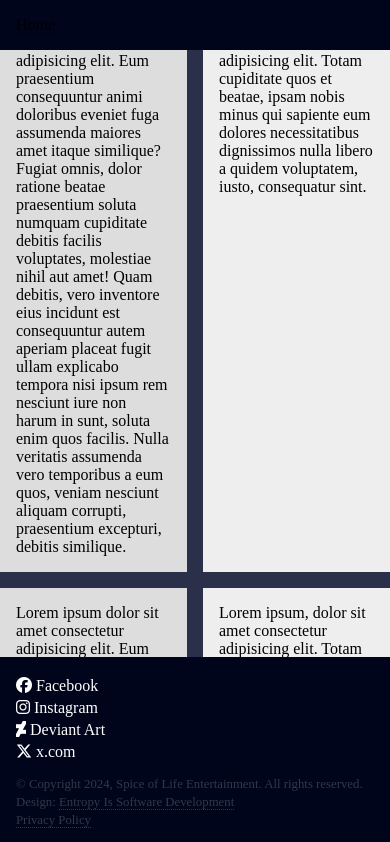
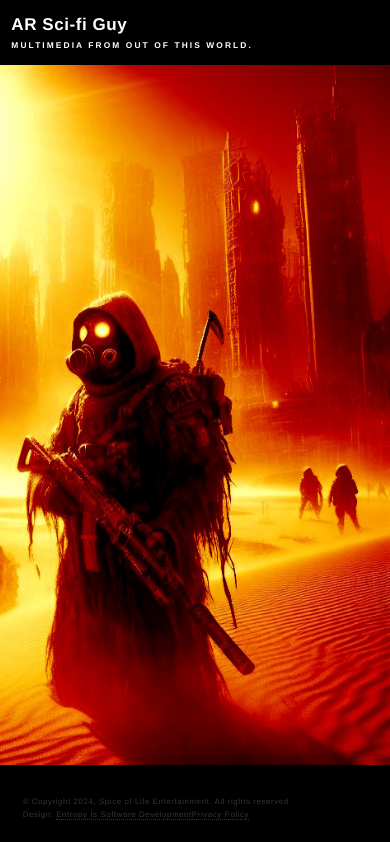
Before and after one commit to EntropyIs/ar-scifi-guy.com, a plain HTML site: page index.html in a window 390 px wide. Shown: the top 842 px of the page. Drawn offline with Linux system fonts and the light colour scheme.

Commit message:
Add: Base Layout Under Contstruction

```diff
--- a/assets/css/main.css
+++ b/assets/css/main.css
@@ -1,7 +1,19 @@
 /* Color Palet */
 :root {
+    --font-color-main: #FFFFFFFF;
+    --font-color-banner: #FFFFFFFF;
+
+    --link-color-hover: #9BF1FFFF;
+    --link-color-active: #53E3FBFF;
+
+
+    --background-color-header: #000000FF;
+    --background-color-main: #000000FF;
+
+    /*
     --background-color-header: #00051CFF;
     --background-color-main: #2A2F4AFF;
+    */
 }
 
 
@@ -17,7 +29,7 @@ body {
     display: grid;
 
     grid-template-columns: 1fr 2fr;
-    grid-template-rows: 3fr 1fr;
+    grid-template-rows: min-content;
     grid-template-areas:
         "header page-content"
         "footer page-content";
@@ -27,41 +39,44 @@ body {
     min-height: 100vh;
 
     background: var(--background-color-header);
+
+    color: var(--font-color-main);
+
+    font-family: "Source Sans Pro", Helvetica, sans-serif;
+    font-size: 17pt;
+    font-weight: 300;
+
+    letter-spacing: 0.025em;
+    line-height: 1.65;
 }
 
     @media screen and (max-width: 480px) {
         body {
-            grid-template-columns: auto;
+            grid-template-columns: 100vw;
             grid-template-rows: auto;
             grid-template-areas:
                 "header"
                 "page-content"
-                "page-content"
                 "footer";
+
+            background: var(--background-color-main);
         }
     }
 
-/* Links */
-a {
-    transition: color 0.2s ease-in-out, border-bottom-color 0.2s ease-in-out;
-    border-bottom: dotted 1px;
-    color: inherit;
-    text-decoration: none;
-}
 
-    a:hover {
-        border-bottom-color: transparent;
-        color: #9bf1ff !important;
-    }
-
-    a:active {
-        color: #53e3fb
-    }
-
+/* Content Layout */
 .page-content {
     grid-area: page-content;
     grid-row: 1 / span 2;
+
     background: var(--background-color-main);
+
+    background-image: url("../../images/aldo-cover-blank.jpg");
+    background-position: right center;
+    background-repeat: no-repeat;
+    background-size: cover;
+
+    min-height: 100vh;
 }
 
 .grid-container {
@@ -79,19 +94,55 @@ a {
     background: #ddd;
 }
 
+    @media screen and (max-width: 480px) {
+        .page-content {
+            padding-top: 100px
+        }
+
+        .grid-container {
+            grid-template-columns: 1fr;
+        }
+    }
+
+
+
+/* Links */
+a {
+    transition: color 0.2s ease-in-out, border-bottom-color 0.2s ease-in-out;
+    border-bottom: dotted 1px;
+    color: inherit;
+    text-decoration: none;
+}
+
+    a:hover {
+        border-bottom-color: transparent;
+        color: var(--link-color-hover) !important;
+    }
+
+    a:active {
+        color: var(--link-color-active)
+    }
+
+
 /* Header */
-
 .header {
     grid-area: header;
     position: sticky;
     top: 0;
 
+    padding: 1em;
+
     align-self: start;
-
-    padding: 1em;
 
     background: var(--background-color-header);
 }
+
+    @media screen and (max-width: 980px) {
+        .header {
+            padding: 0.5em
+        }
+    }
+
 
     @media screen and (max-width: 480px) {
         .header  {
@@ -99,8 +150,48 @@ a {
         }
     }
 
+
+    /* Banner */
+    .header .banner {
+        color: var(--font-color-banner);
+        background: var(--background-color-header);
+    }
+
+        .header .banner h1 {
+            font-size: 2em;
+        }
+
+        .header .banner p {
+            font-size: 0.7em;
+            font-weight: 600;
+            letter-spacing: 0.25em;
+            text-transform: uppercase;
+        }
+
+        @media screen and (max-width: 980px) {
+            .header .banner h1 {
+                font-size: 0.75em;
+            }
+
+            .header .banner p {
+                font-size: 0.37em;
+            }
+        }
+
+
+    /* Navigation */
+    .header .navigation {
+        padding-top: 1em;
+    }
+
+        @media screen and (max-width: 980px) {
+            .header .navigation {
+                padding-top: 0.5em;
+            }
+        }
+
+
 /* Footer */
-
 .footer {
     grid-area: footer;
     position: sticky;
@@ -116,6 +207,7 @@ a {
     @media screen and (max-width: 480px) {
         .footer  {
             background: var(--background-color-header);
+            margin: 0;
         }
     }
 
@@ -162,7 +254,7 @@ a {
     /* Copyright */
 
     .footer .copyright {
-        font-size: 0.8em;
+        font-size: 0.5em;
         list-style: none;
         padding-left: 0;
         padding-top: 1em;
@@ -172,6 +264,7 @@ a {
             border-left: solid 1px #D4D4FF1A;
             color: #FEFEFF33;
             display: inline-block;
+
             line-height: 1;
             margin-left: 1em;
             padding-left: 1em;
@@ -184,12 +277,24 @@ a {
             }
 
         @media screen and (max-width: 980px) {
+            .footer .copyright {
+                font-size: 0.35em;
+            }
+
             .footer .copyright li {
-                display: block;
                 border-left: 0;
                 margin-left: 0;
                 padding-left: 0;
                 padding-top: 0.25em;
-                line-height: inherit;
             }
         }
+
+
+/* Error Pages */
+
+/* Page Under Construction */
+.under_contruction {
+    font-size: 2em;
+    text-align: center;
+    text-shadow: -1px -1px 0 #000, 1px -1px 0 #000, -1px 1px 0 #000, 1px 1px 0 #000;
+}
--- a/assets/data/links.json
+++ b/assets/data/links.json
@@ -43,5 +43,32 @@
             ],
             "icon": "fa-brands fa-x-twitter"
         }
+    ],
+
+    "store_links": [
+        {
+            "platform": "amazon",
+            "description": "Amazon",
+            "href": {
+                "*": "https://www.amazon.com/",
+                "US": "https://www.amazon.com/",
+                "UK": "https://www.amazon.co.uk/",
+                "DE": "https://www.amazon.de/",
+                "FR": "https://www.amazon.fr/",
+                "ES": "https://www.amazon.es/",
+                "IT": "https://www.amazon.it/",
+                "NL": "https://www.amazon.nl/",
+                "JP": "https://www.amazon.co.jp/",
+                "BR": "https://www.amazon.br/",
+                "CA": "https://www.amazon.ca/",
+                "MX": "https://www.amazon.com.mx/",
+                "AU": "https://www.amazon.com.au/",
+                "IN": "https://www.amazon.in/"
+            },
+            "icon": "fa-brands fa-amazon"
+        }
     ]
 }
+
+
+// dp/B0DKMND5PY
--- a/assets/js/elements/default.elements.js
+++ b/assets/js/elements/default.elements.js
@@ -73,7 +73,7 @@ $.getJSON(`assets/data/site_map.json`, function(map_data){
     $("<nav>", {
         html : navLinks.join( " | " ),
         class : "menu"
-    }).appendTo("header");
+    }).appendTo(".navigation");
 });
 
 
@@ -84,7 +84,7 @@ $.getJSON(`assets/data/site_map.json`, function(map_data){
 $("<div>", {
     class : "inner",
     id : "footer-inner"
-}).appendTo("footer");
+}).appendTo(".footer");
 
 $("<ul>", {
     class : "icons",
--- a/index.html
+++ b/index.html
@@ -17,21 +17,18 @@
 
     <body>
         <!-- Header -->
-            <header class="header"></header>
+            <header class="header">
+                <!-- Banner -->
+                <section class="banner">
+                    <h1>AR Sci-fi Guy</h1>
+                    <p>Multimedia from out of this world.</p>
+                </section>
+
+                <!--<section class="navigation"></section>-->
+            </header>
 
         <!-- Content -->
-            <section class="page-content">
-                <article class="grid-container">
-                    <div>Lorem ipsum dolor sit amet consectetur adipisicing elit. Eum praesentium consequuntur animi doloribus eveniet fuga assumenda maiores amet itaque similique? Fugiat omnis, dolor ratione beatae praesentium soluta numquam cupiditate debitis facilis voluptates, molestiae nihil aut amet! Quam debitis, vero inventore eius incidunt est consequuntur autem aperiam placeat fugit ullam explicabo tempora nisi ipsum rem nesciunt iure non harum in sunt, soluta enim quos facilis. Nulla veritatis assumenda vero temporibus a eum quos, veniam nesciunt aliquam corrupti, praesentium excepturi, debitis similique.</div>
-                    <div>Lorem ipsum, dolor sit amet consectetur adipisicing elit. Totam cupiditate quos et beatae, ipsam nobis minus qui sapiente eum dolores necessitatibus dignissimos nulla libero a quidem voluptatem, iusto, consequatur sint.</div>
-                    <div>Lorem ipsum dolor sit amet consectetur adipisicing elit. Eum praesentium consequuntur animi doloribus eveniet fuga assumenda maiores amet itaque similique? Fugiat omnis, dolor ratione beatae praesentium soluta numquam cupiditate debitis facilis voluptates, molestiae nihil aut amet! Quam debitis, vero inventore eius incidunt est consequuntur autem aperiam placeat fugit ullam explicabo tempora nisi ipsum rem nesciunt iure non harum in sunt, soluta enim quos facilis. Nulla veritatis assumenda vero temporibus a eum quos, veniam nesciunt aliquam corrupti, praesentium excepturi, debitis similique.</div>
-                    <div>Lorem ipsum, dolor sit amet consectetur adipisicing elit. Totam cupiditate quos et beatae, ipsam nobis minus qui sapiente eum dolores necessitatibus dignissimos nulla libero a quidem voluptatem, iusto, consequatur sint.</div>
-                    <div>Lorem ipsum dolor sit amet consectetur adipisicing elit. Eum praesentium consequuntur animi doloribus eveniet fuga assumenda maiores amet itaque similique? Fugiat omnis, dolor ratione beatae praesentium soluta numquam cupiditate debitis facilis voluptates, molestiae nihil aut amet! Quam debitis, vero inventore eius incidunt est consequuntur autem aperiam placeat fugit ullam explicabo tempora nisi ipsum rem nesciunt iure non harum in sunt, soluta enim quos facilis. Nulla veritatis assumenda vero temporibus a eum quos, veniam nesciunt aliquam corrupti, praesentium excepturi, debitis similique.</div>
-                    <div>Lorem ipsum, dolor sit amet consectetur adipisicing elit. Totam cupiditate quos et beatae, ipsam nobis minus qui sapiente eum dolores necessitatibus dignissimos nulla libero a quidem voluptatem, iusto, consequatur sint.</div>
-                    <div>Lorem ipsum dolor sit amet consectetur adipisicing elit. Eum praesentium consequuntur animi doloribus eveniet fuga assumenda maiores amet itaque similique? Fugiat omnis, dolor ratione beatae praesentium soluta numquam cupiditate debitis facilis voluptates, molestiae nihil aut amet! Quam debitis, vero inventore eius incidunt est consequuntur autem aperiam placeat fugit ullam explicabo tempora nisi ipsum rem nesciunt iure non harum in sunt, soluta enim quos facilis. Nulla veritatis assumenda vero temporibus a eum quos, veniam nesciunt aliquam corrupti, praesentium excepturi, debitis similique.</div>
-                    <div>Lorem ipsum, dolor sit amet consectetur adipisicing elit. Totam cupiditate quos et beatae, ipsam nobis minus qui sapiente eum dolores necessitatibus dignissimos nulla libero a quidem voluptatem, iusto, consequatur sint.</div>
-                </article>
-            </section>
+            <section class="page-content"></section>
 
         <!-- Footer -->
             <footer class="footer"></footer>
@@ -45,5 +42,6 @@
             <script src="assets/js/main.js"></script>
 
             <script src="assets/js/elements/default.elements.js"></script>
+
     </body>
 </html>
```
Also changed, not shown: images/aldo-cover-blank.jpg (added), images/ar-sci-fi-guy-logo.jpg (added).
